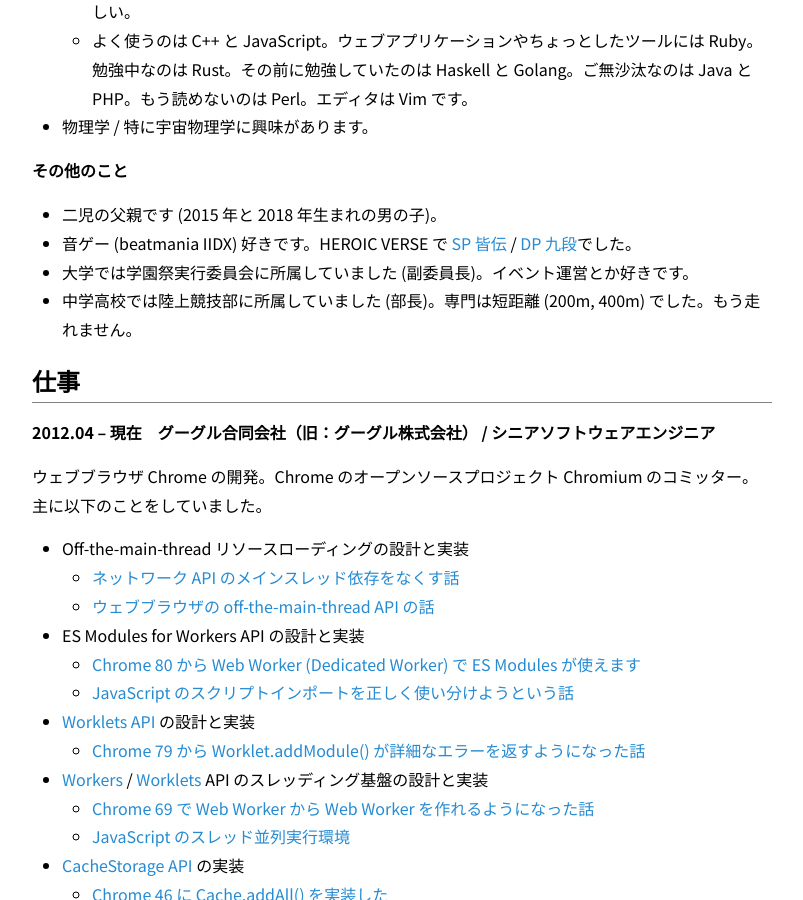
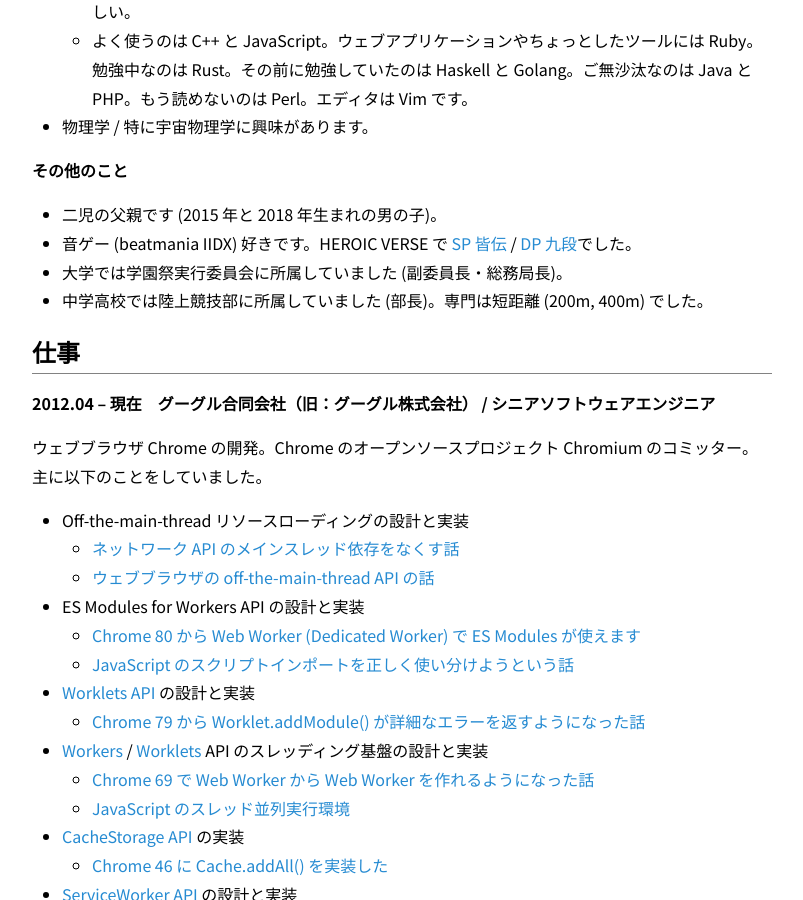
Before and after one commit to nhiroki/nhiroki.github.io, a Jekyll site: the page built from about.md, in a window 1280 px wide and 900 px high, scrolled down 870 px. Shown: the whole window, without its empty margins (238-1041 px from the left). Built offline with Jekyll 4.4.1, drawn with Linux system fonts in a browser that asks for light colours; comment, search, counter and statistics services are not loaded.

Commit message:
Update the about page

```diff
--- a/about.md
+++ b/about.md
@@ -34,8 +34,8 @@
 
 - 二児の父親です (2015 年と 2018 年生まれの男の子)。
 - 音ゲー (beatmania IIDX) 好きです。HEROIC VERSE で [SP 皆伝](https://twitter.com/nhiroki_/status/1205076442502946817) / [DP 九段](https://twitter.com/nhiroki_/status/1202581879557259265)でした。
-- 大学では学園祭実行委員会に所属していました (副委員長)。イベント運営とか好きです。
-- 中学高校では陸上競技部に所属していました (部長)。専門は短距離 (200m, 400m) でした。もう走れません。
+- 大学では学園祭実行委員会に所属していました (副委員長・総務局長)。
+- 中学高校では陸上競技部に所属していました (部長)。専門は短距離 (200m, 400m) でした。
 
 # 仕事
 
```
